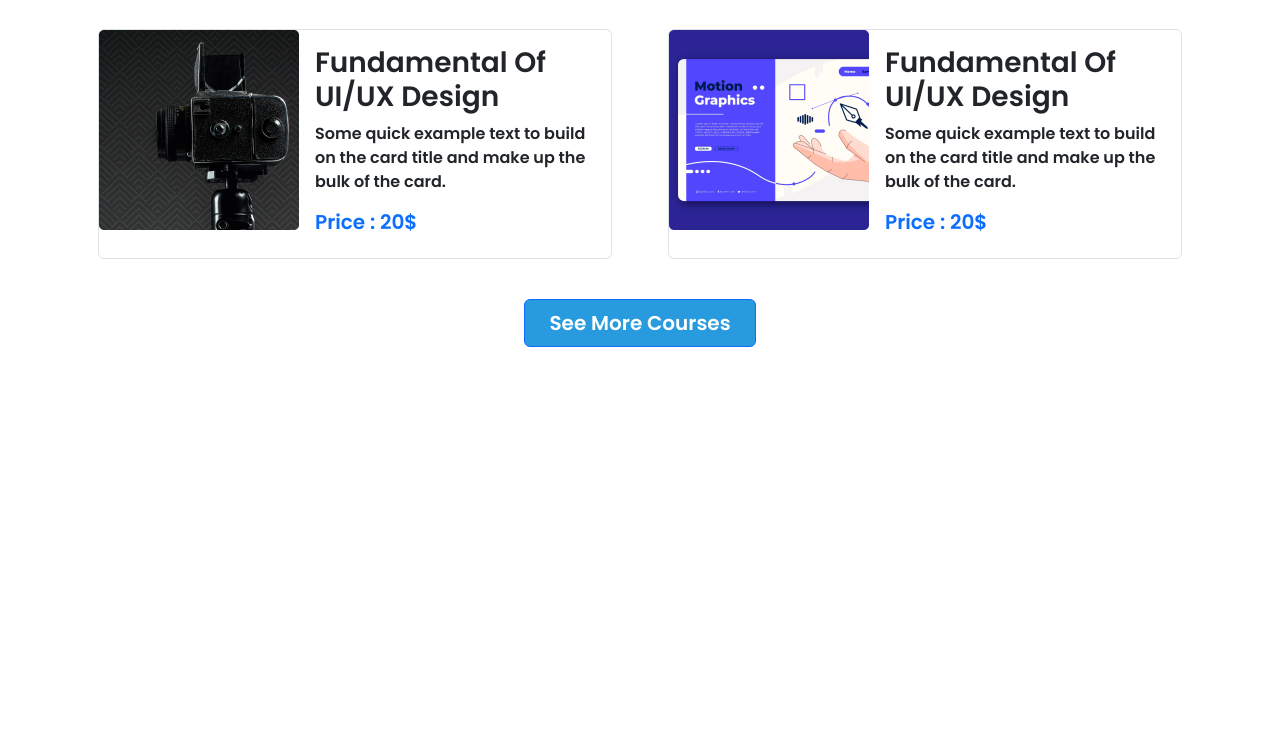
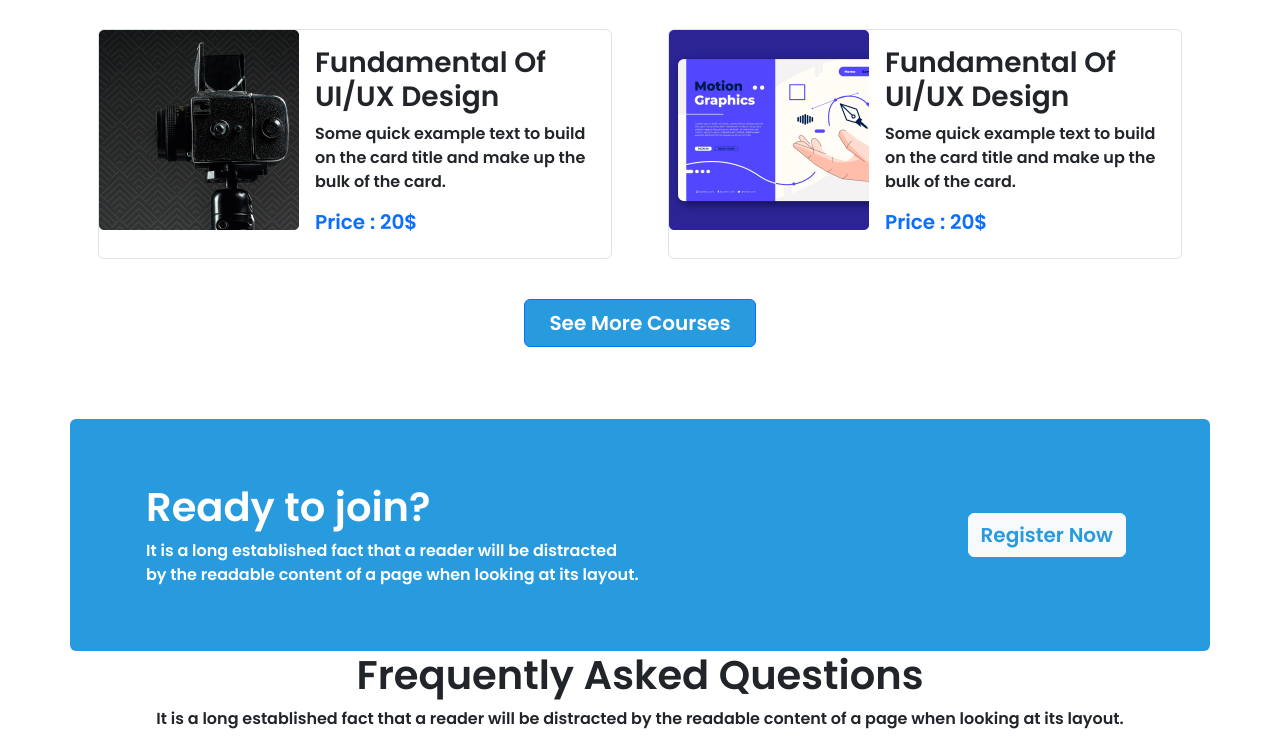
Before and after one commit to asifikbal01890/Assigment--3-, a plain HTML site: page index.html in a window 1280 px wide. Shown: the part 1605-2352 px from the top of the page. Before the commit the page ends 2024 px from the top, so only its background shows below. Drawn offline with nearby package versions, Linux system fonts and the light colour scheme.

Commit message:
register section complate

```diff
--- a/index.html
+++ b/index.html
@@ -187,6 +187,26 @@
             <a class="btn btn-primary text-white fs-5 fw-semibold py-2 px-4 button-color" href="">See More Courses</a>
         </div>
       </section>
+      <!-- Register Now -->
+      <section class="container button-color rounded-2">
+        <div class="d-flex align-items-center p-5">
+          <div class="text-white pt-3 ps-3 w-50">
+            <h1>Ready to join?</h1>
+            <p>It is a long established fact that a reader will be distracted by the
+              readable content of a page when looking at its layout.</p>
+          </div>
+          <div class="d-flex justify-content-end pe-4 w-50">
+            <a class="btn btn-light text-color fs-5 fw-semibold" href="">Register Now</a>
+          </div>
+        </div>
+      </section>
+      <section class="container">
+        <div class="text-center">
+          <h1>Frequently Asked Questions</h1>
+          <p>It is a long established fact that a reader will be distracted by the readable
+            content of a page when looking at its layout.</p>
+        </div>
+      </section>
     </main>
     <script src="https://cdn.jsdelivr.net/npm/bootstrap@5.2.0/dist/js/bootstrap.bundle.min.js" integrity="sha384-A3rJD856KowSb7dwlZdYEkO39Gagi7vIsF0jrRAoQmDKKtQBHUuLZ9AsSv4jD4Xa" crossorigin="anonymous"></script>
   </body>
--- a/styles/style.css
+++ b/styles/style.css
@@ -16,3 +16,6 @@ body{
     width: 606px;
     height: 190px;
 }
+.text-color{
+    color: rgba(40, 155, 222, 1);
+}
```
